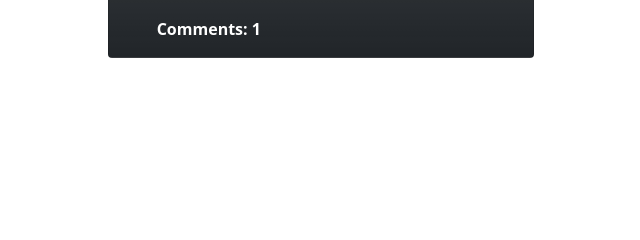
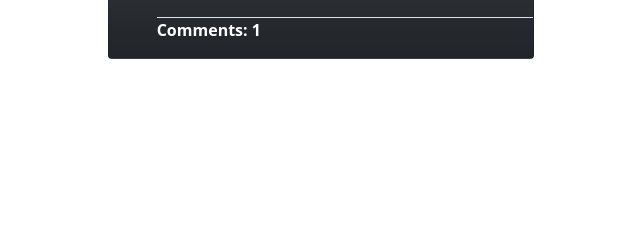
Before and after one commit to chrishorizon/dojo_survey, a Flask app: page /result in a window 1280 px wide. Shown: the part 208-448 px from the top of the page, without its empty margins (319-959 px from the left). Run offline with Flask 2, Linux system fonts and the light colour scheme; the visitor is signed in with stand-in values (Sample User, id 1).

Commit message:
updated border

```diff
--- a/templates/result.html
+++ b/templates/result.html
@@ -13,7 +13,7 @@
         <p class="ms-5 text-white card-text fw-bold">Name: {{session['name']}}</p>
         <p class="ms-5 text-white card-text fw-bold">Dojo Location: {{session['location']}}</p>
         <p class="ms-5 text-white card-text fw-bold">Favorite Language: {{session['language']}}</p>
-        <p class="ms-5 mb-3 text-white card-text fw-bold">Comments: {{session['comments']}}</p>
+        <p class="ms-5 mb-3 text-white card-text fw-bold border-top">Comments: {{session['comments']}}</p>
     </div>
 </body>
 </html>
```
